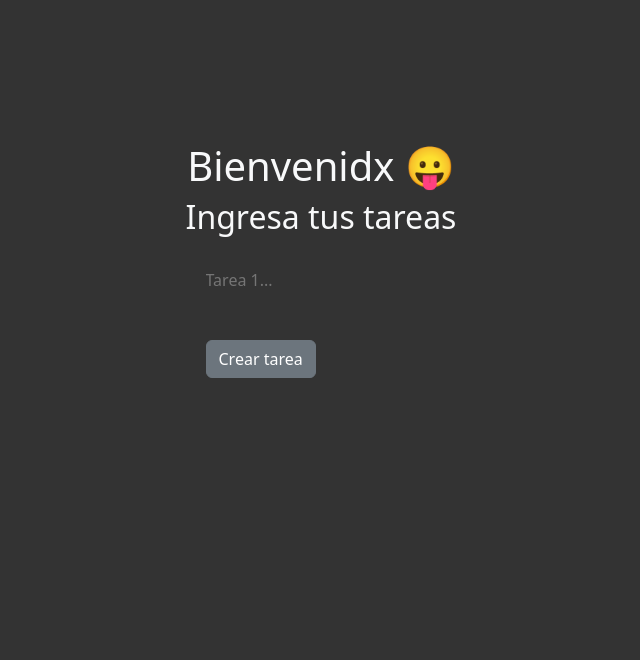
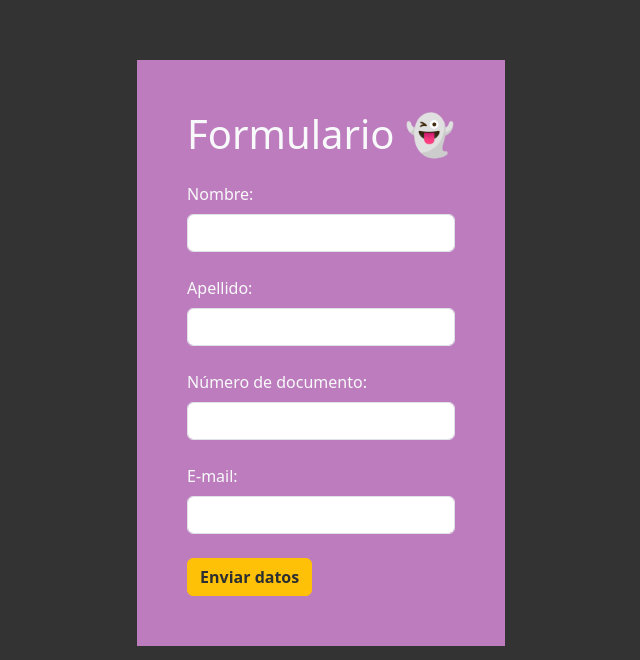
Before and after one commit to CardozoMartin/ReactRolling-Grupo2, a React (Vite) app: page / in a window 1280 px wide. Shown: the part 140-800 px from the top of the page, without its empty margins (319-959 px from the left). Built offline with nearby package versions, Linux system fonts and the light colour scheme.

Commit message:
agrego ejercicio 8 terminado, rever ejercicio 4 y 6

```diff
--- a/src/App.css
+++ b/src/App.css
@@ -17,3 +17,32 @@ body{
     align-items: center;
     height: 100vh;
   }
+
+  .sixthExercise {
+    display: flex;
+    flex-direction: column;
+    justify-content: center;
+    align-items: center;
+    height: 100vh;
+  }
+
+  .sixthSection{
+    background-color: #f9f9f9;
+    padding: 50px;
+  }
+
+.eighthSection{
+    display: flex;
+    justify-content: center;
+}
+
+.btnData{
+    background-color: rgb(51, 51, 51);
+}
+
+.formEighth{
+    margin-top: 200px;
+    max-width: 1000px;
+    background-color: rgb(189, 124, 189);
+    padding: 50px;
+}
--- a/src/App.jsx
+++ b/src/App.jsx
@@ -1,7 +1,8 @@
-import { React, useState, useRef } from 'react';
+// import { React, useState, useRef } from 'react';
 // import React, { Component } from 'react';
+import React, { useRef } from 'react';
 
-import { generateRandomId } from './utils.jsx';
+// import { generateRandomId } from './utils.jsx';
 
 import './App.css'
 
@@ -60,54 +61,54 @@ import './App.css'
 // ---------------------------
 
 
-const TodoList = () => {
-  const [tasks, setTasks] = useState([]);
+// const TodoList = () => {
+//   const [tasks, setTasks] = useState([]);
 
-  const taskRef = useRef();
+//   const taskRef = useRef();
 
-  const handleSubmit = (e) => {
-    e.preventDefault();
+//   const handleSubmit = (e) => {
+//     e.preventDefault();
 
-  const taskText = taskInput.value;
-  const taskInput = taskRef.current;
+//   const taskText = taskInput.value;
+//   const taskInput = taskRef.current;
 
-    if (taskText) {
-      setTasks((prevList) => [
-        ...prevList,
-        { id:generateRandomId(), text:taskText },
-      ]);
-      taskInput.value = "";
-    }
-  };
+//     if (taskText) {
+//       setTasks((prevList) => [
+//         ...prevList,
+//         { id:generateRandomId(), text:taskText },
+//       ]);
+//       taskInput.value = "";
+//     }
+//   };
 
 
-  return (
-    <section className='forthExercise text-light'>
-      <h1>Bienvenidx 😛</h1>
-      <h2 className='mb-3'>Ingresa tus tareas</h2>
-      <form onSubmit={handleSubmit}>
-        <fieldset>
-      <input
-        type="text"
-        placeholder="Tarea 1..."
-        className='list-group-item d-flex align-items-center justify-content-between mt-3'
-        ref={taskRef}
-      />
-      </fieldset>
-      <button type='submit' className='btn btn-secondary mt-5'>Crear tarea</button>
-      </form>
-      <div className='text-light'>
-      <ul className='list-group'>
-        {tasks.map((item) => (
-          <TodoList key={item.id} task={item} setTasks={setTasks} />
-        ))}
-      </ul>
-      </div>
-    </section>
-  );
-}
+//   return (
+//     <section className='forthExercise text-light'>
+//       <h1>Bienvenidx 😛</h1>
+//       <h2 className='mb-3'>Ingresa tus tareas</h2>
+//       <form onSubmit={handleSubmit}>
+//         <fieldset>
+//       <input
+//         type="text"
+//         placeholder="Tarea 1..."
+//         className='list-group-item d-flex align-items-center justify-content-between mt-3'
+//         ref={taskRef}
+//       />
+//       </fieldset>
+//       <button type='submit' className='btn btn-secondary mt-5'>Crear tarea</button>
+//       </form>
+//       <div className='text-light'>
+//       <ul className='list-group'>
+//         {tasks.map((item) => (
+//           <TodoList key={item.id} task={item} setTasks={setTasks} />
+//         ))}
+//       </ul>
+//       </div>
+//     </section>
+//   );
+// }
 
-export default TodoList;
+// export default TodoList;
 
 
 // ---------------------------
@@ -119,6 +120,51 @@ export default TodoList;
 // Ejercicio 6: Crear un proyecto de react que muestre un formulario con un input y un button que permite guardar un color en el localstorage.
 // ---------------------------
 
+// const App = () => {
+//   const [color, setColor] = useState('');
+//   const [savedColors, setSavedColors] = useState(
+//     JSON.parse(localStorage.getItem('colors')) || []
+//   );
+
+//   const handleColorChange = (e) => {
+//     setColor(e.target.value);
+//   };
+
+//   const handleSaveColor = () => {
+//     if (color.trim() === '') {
+//       alert('Ingrese un color válido.');
+//       return;
+//     }
+
+//     const updatedColors = [...savedColors, color];
+//     localStorage.setItem('colors', JSON.stringify(updatedColors));
+//     setSavedColors(updatedColors);
+//     setColor('');
+//   };
+
+//   return (
+//     <section className="sixthExercise container">
+//       <div className='sixthSection'>
+//       <h1>Administrar colores</h1>
+//         <input
+//           type="color"
+//           className='color-picker'
+//           value={color}
+//           onChange={handleColorChange}
+//         />
+//         <button className='btn btn-secondary' onClick={handleSaveColor}>Guardar</button>
+//         <h2 >Colores guardados:</h2>
+//         <ul>
+//           {savedColors.map((savedColor, index) => (
+//             <li key={index}>{savedColor}</li>
+//             ))}
+//         </ul>
+//       </div>
+//     </section>
+//   );
+// }
+
+// export default App;
 
 // ---------------------------
 // Ejercicio 7: Crear una aplicación web que permite reutilizar componentes siguiendo la estructura de la siguiente imagen, pueden incorporar bootstrap u hojas de estilo propias.
@@ -132,8 +178,81 @@ export default TodoList;
 // 2. Formulario, con los campos de Nombre, Apellido, DNI, email y botón que me
 // permita enviar el formulario.
 // Una vez presionado el botón de enviar se debe verificar que todos los campos
-// fueron cargados, y mostrar un alert con el mensaje “datos enviados”, si los datos
+// fueron cargados, y mostrar un alert con el mensaje “datos enviados”.
 // ---------------------------
+
+
+const FormExsEight = () => {
+
+    const nameRef = useRef();
+    const lastNameRef = useRef();
+    const dniRef = useRef();
+    const emailRef = useRef();
+
+    const isValidData = (name, lastName, dni, email) => {
+        if (name.trim().length < 4) {
+        return false;
+      }
+
+        if (lastName.trim().length < 4) {
+        return false;
+      }
+
+        if (isNaN(Number(dni))) {
+        return false;
+      }
+
+        const regex = /^[a-zA-Z0-9._%+-]+@[a-zA-Z0-9.-]+\.[a-zA-Z]{2,}$/;
+        if (!regex.test(email)) {
+        return false;
+      }
+      return true;
+
+      };
+
+
+    const handleSubmit = (e) => {
+      e.preventDefault();
+
+      const name = nameRef.current.value;
+      const lastName = lastNameRef.current.value;
+      const dni = dniRef.current.value;
+      const email = emailRef.current.value;
+
+      if (isValidData(name, lastName, dni, email)) {
+        alert('Los datos se han enviado correctamente.');
+      } else {
+        alert('Por favor, complete todos los datos necesarios.');
+      }
+      };
+
+  return (
+    <section className="container text-light eighthSection">
+        <form className='formEighth' onSubmit={handleSubmit}>
+          <h1 className='mb-4'>Formulario 👻</h1>
+            <fieldset>
+                <label htmlFor="name-input" className='form-label'>Nombre:</label>
+                <input type="text" ref={nameRef} id="name-input" name="name" className="form-control" />
+            </fieldset>
+            <fieldset className="mt-4">
+                <label htmlFor="surname-input" className='form-label'>Apellido:</label>
+                <input type="text" ref={lastNameRef} id="surname-input" name="lastName" className="form-control" />
+            </fieldset>
+            <fieldset className="mt-4">
+                <label htmlFor="dni-input" className='form-label'>Número de documento:</label>
+                <input type="number" ref={dniRef} id="dni-input" name="dni" className="form-control" />
+            </fieldset>
+            <fieldset className="mt-4">
+                <label htmlFor="email-input" className='form-label'>E-mail:</label>
+                <input type="email" ref={emailRef} id="email-input" name="email" className="form-control" />
+            </fieldset>
+            <button type="submit" className="btn btn-warning fw-bold text-secondary-emphasis mt-4 btnData">Enviar datos</button>
+        </form>
+    </section>
+  )
+}
+
+export default FormExsEight;
 
 
 // ---------------------------
--- a/src/main.jsx
+++ b/src/main.jsx
@@ -3,7 +3,8 @@ import ReactDOM from 'react-dom/client'
 
 // import App from './App.jsx'
 // import NewMessage from './App.jsx';
-import TodoList from './App.jsx';
+// import TodoList from './App.jsx';
+import FormExsEight from './App.jsx';
 
 
 import 'bootstrap/dist/css/bootstrap.min.css';
@@ -45,11 +46,11 @@ import './index.css'
 // Ejercicio 4
 // ---------------------------
 
-ReactDOM.createRoot(document.getElementById('root')).render(
-    <React.StrictMode>
-      <TodoList />
-     </React.StrictMode>
-   );
+// ReactDOM.createRoot(document.getElementById('root')).render(
+//     <React.StrictMode>
+//       <TodoList />
+//      </React.StrictMode>
+//    );
 
 
 // ---------------------------
@@ -60,6 +61,12 @@ ReactDOM.createRoot(document.getElementById('root')).render(
 // Ejercicio 6
 // ---------------------------
 
+// ReactDOM.createRoot(document.getElementById('root')).render(
+// <React.StrictMode>
+//   <App />
+//   </React.StrictMode>
+//   );
+
 // ---------------------------
 // Ejercicio 7
 // ---------------------------
@@ -68,6 +75,12 @@ ReactDOM.createRoot(document.getElementById('root')).render(
 // Ejercicio 8
 // ---------------------------
 
+ReactDOM.createRoot(document.getElementById('root')).render(
+  <React.StrictMode>
+    <FormExsEight />
+    </React.StrictMode>
+    );
+
 // ---------------------------
 // Ejercicio 9
 // ---------------------------
```
